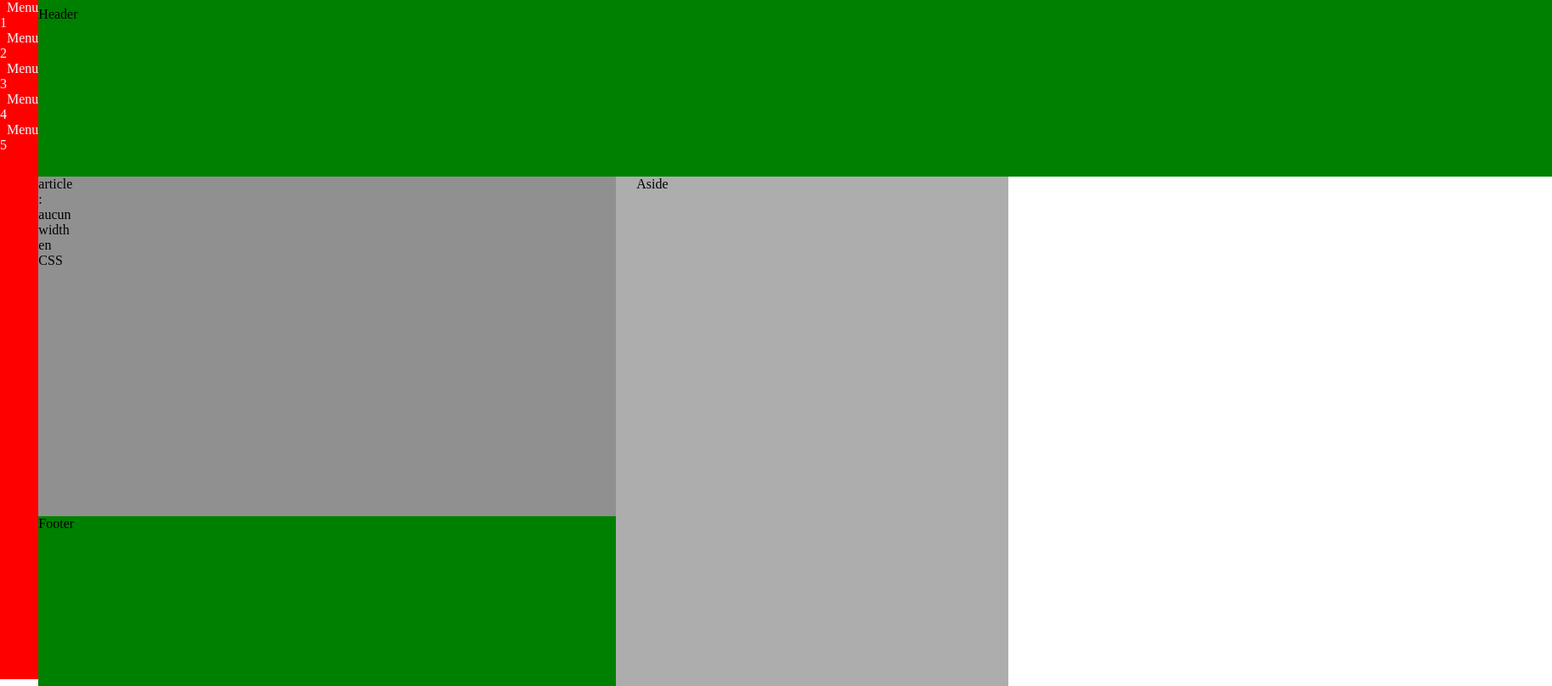
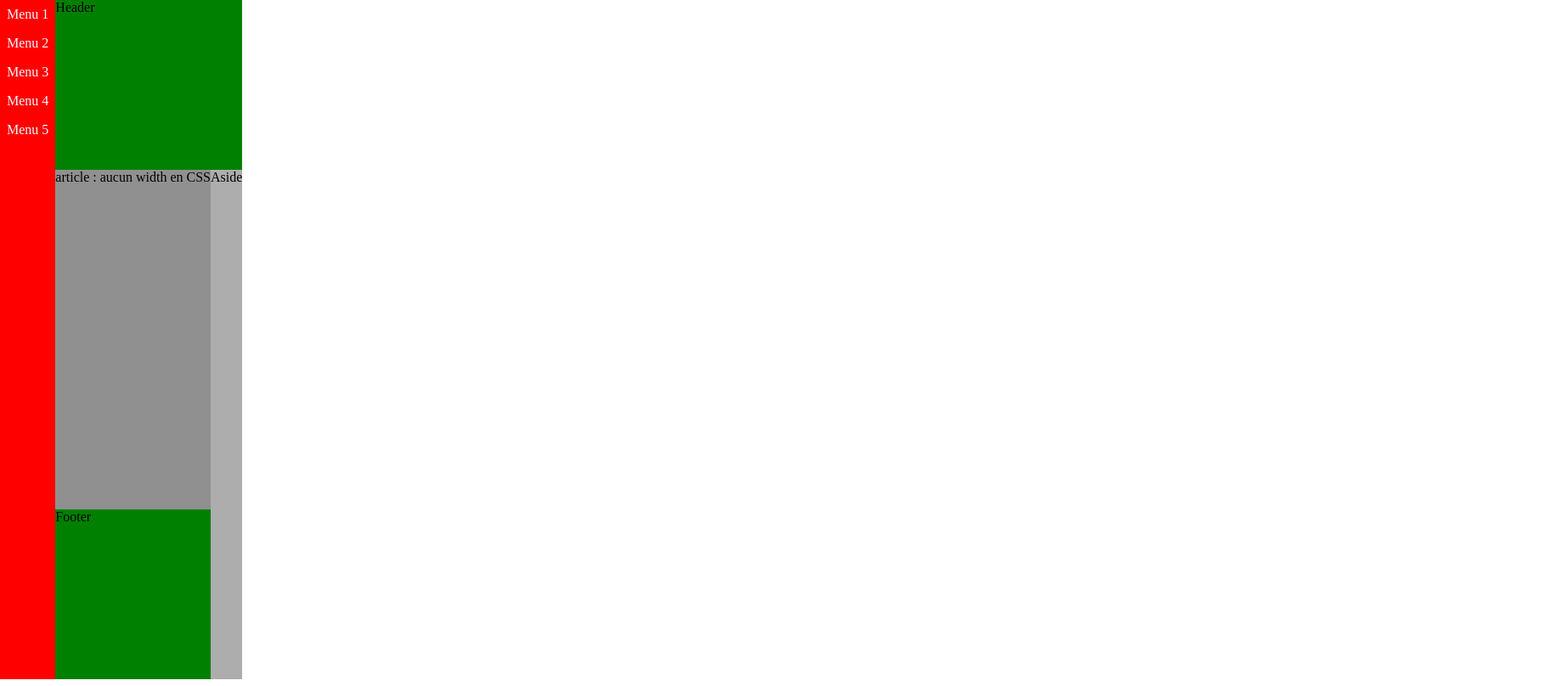
Before and after one commit to Julien-QTX/Exam1-P4, a plain HTML site: page index.html in a window 1280 px wide. Shown: the whole page at 85% size, 1827 px wide, since content can reach past the window. Drawn offline with Linux system fonts and the light colour scheme.

Commit message:
Page 1 Fini

```diff
--- a/style.css
+++ b/style.css
@@ -8,9 +8,9 @@ body{
 }
 
 .gauche{
-    flex: 1;
     background-color: red;
     height: 100vh;
+    display: flex;
     flex-direction: column;
 }
 
@@ -21,7 +21,6 @@ a{
 }
 
 .haut{
-    padding: 1vh 150vh 0 0;
     background-color: green;
     height: 25vh;
 }
@@ -29,13 +28,11 @@ a{
 article{
     display: flex;
     flex-direction: row;
-    padding: 0 80vh 0 0;
 }
 
 .centre{
     background-color: rgb(144, 144, 144);
     height: 50vh;
-    padding: 0 80vh 0 0;
 }
 
 .bas{
@@ -47,6 +44,5 @@ article{
 .droit{
     background-color: rgb(173, 173, 173);
     height: 75vh;
-    padding: 0 50vh 0 3vh;
 
 }
```
